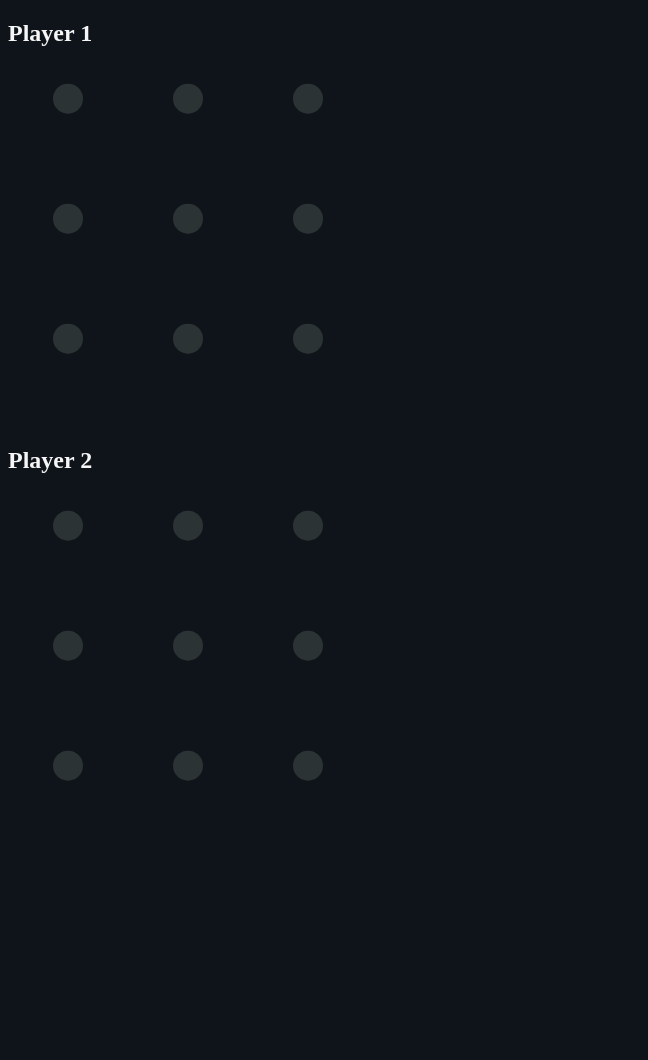
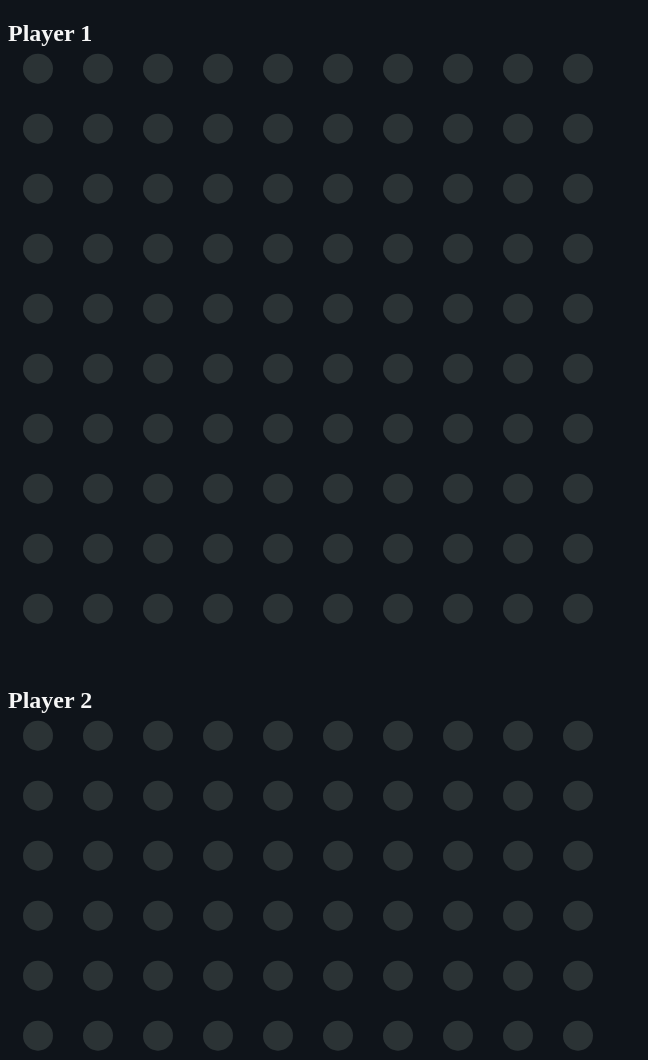
Before and after one commit to adamferrick/battleship, a website built with webpack: page src/index.html in a window 1280 px wide. Shown: the top 1060 px of the page, without its empty margins (0-648 px from the left). Before the commit the page ends 862 px from the top, so only its background shows below. Built offline with nearby package versions, Linux system fonts and the light colour scheme.

Commit message:
UI for full 10x10 board

```diff
--- /dev/null
+++ b/src/Ui.js
@@ -0,0 +1,27 @@
+function _square() {
+  const square = document.createElement('div');
+  square.classList = 'square unknown';
+  square.appendChild(document.createElement('div'));
+  square.appendChild(document.createElement('div'));
+  return square;
+}
+
+const Ui = (player1GridSel, player2GridSel, boardSize = 10) => {
+  const player1Grid = document.querySelector(player1GridSel);
+  const player2Grid = document.querySelector(player2GridSel);
+
+  for (let i = 0; i < boardSize * boardSize; i++) {
+    const player1Square = _square();
+    const player2Square = _square();
+    player1Grid.appendChild(player1Square);
+    player2Grid.appendChild(player2Square);
+  }
+
+  function updateGrids(player1, player2) {
+    // TODO
+  }
+
+  return { updateGrids };
+}
+
+module.exports = Ui;
--- a/src/index.html
+++ b/src/index.html
@@ -6,72 +6,18 @@
   </head>
 
   <body>
-    <div class="player">
+    <div id="player1" class="player">
       <div class="information box box-upper">
         <h2>Player 1<span class="clock">clock</span></h2>
       </div>
       <div class="grid box box-lower">
-        <div class="square unknown">
-          <div></div><div></div>
-        </div>
-        <div class="square unknown">
-          <div></div><div></div>
-        </div>
-        <div class="square unknown">
-          <div></div><div></div>
-        </div>
-        <div class="square unknown">
-          <div></div><div></div>
-        </div>
-        <div class="square unknown">
-          <div></div><div></div>
-        </div>
-        <div class="square unknown">
-          <div></div><div></div>
-        </div>
-        <div class="square unknown">
-          <div></div><div></div>
-        </div>
-        <div class="square unknown">
-          <div></div><div></div>
-        </div>
-        <div class="square unknown">
-          <div></div><div></div>
-        </div>
       </div>
     </div>
-    <div class="player">
+    <div id="player2" class="player">
       <div class="information box box-upper">
         <h2>Player 2<span class="clock">clock</span></h2>
       </div>
       <div class="grid box box-lower">
-        <div class="square unknown">
-          <div></div><div></div>
-        </div>
-        <div class="square unknown">
-          <div></div><div></div>
-        </div>
-        <div class="square unknown">
-          <div></div><div></div>
-        </div>
-        <div class="square unknown">
-          <div></div><div></div>
-        </div>
-        <div class="square unknown">
-          <div></div><div></div>
-        </div>
-        <div class="square unknown">
-          <div></div><div></div>
-        </div>
-        <div class="square unknown">
-          <div></div><div></div>
-        </div>
-        <div class="square unknown">
-          <div></div><div></div>
-        </div>
-        <div class="square unknown">
-          <div></div><div></div>
-        </div>
       </div>
     </div>
     </div>
--- a/src/index.js
+++ b/src/index.js
@@ -1,4 +1,7 @@
 import './style.css';
+import Ui from './Ui.js';
+
+const ui = Ui('#player1 .grid', '#player2 .grid');
 
 document.querySelectorAll('.square').forEach(e => {
   e.onclick = () => {
--- a/src/style.css
+++ b/src/style.css
@@ -9,6 +9,8 @@
     --side-length: 40px;
     --line-thickness: 10px;
     --line-length: 30px;
+
+    --grid-size: 10;
 
     --animation: 0.15s ease-in-out;
     --radius: 25px;
@@ -25,8 +27,8 @@ body {
 
 .grid {
     display: grid;
-    grid-template-rows: repeat(3, calc(3 * var(--side-length)));
-    grid-template-columns: repeat(3, calc(3 * var(--side-length)));
+    grid-template-rows: repeat(var(--grid-size), calc(1.5 * var(--side-length)));
+    grid-template-columns: repeat(var(--grid-size), calc(1.5 * var(--side-length)));
     place-items: center;
 }
 
```
